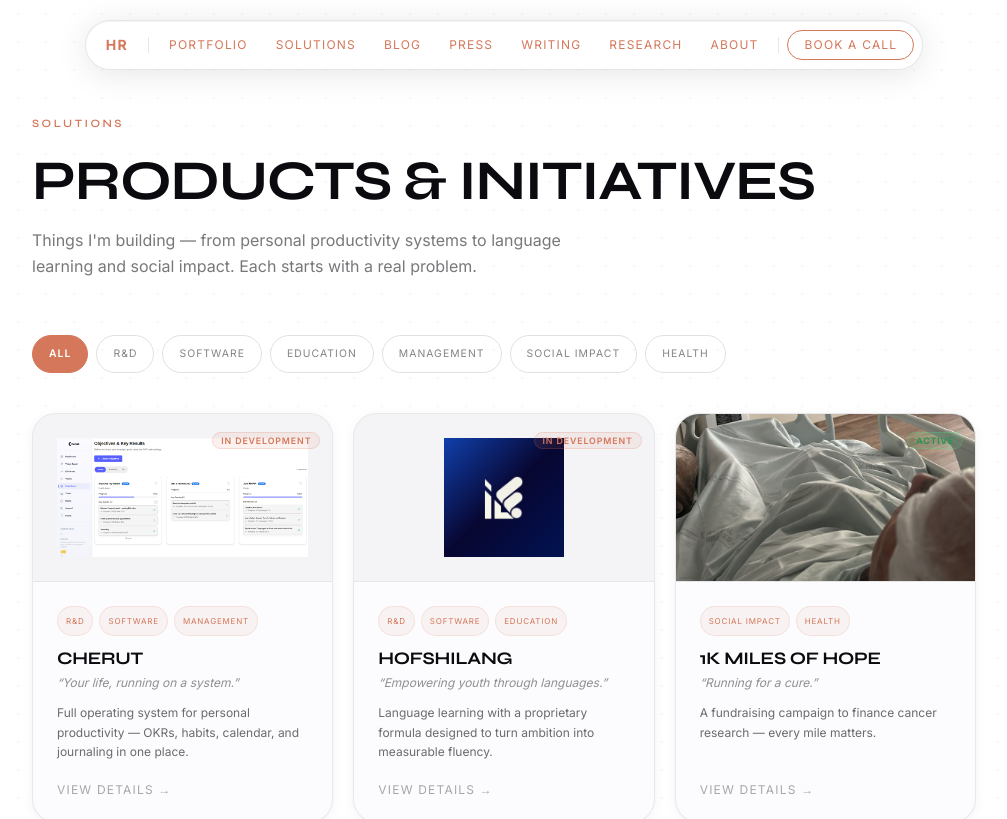
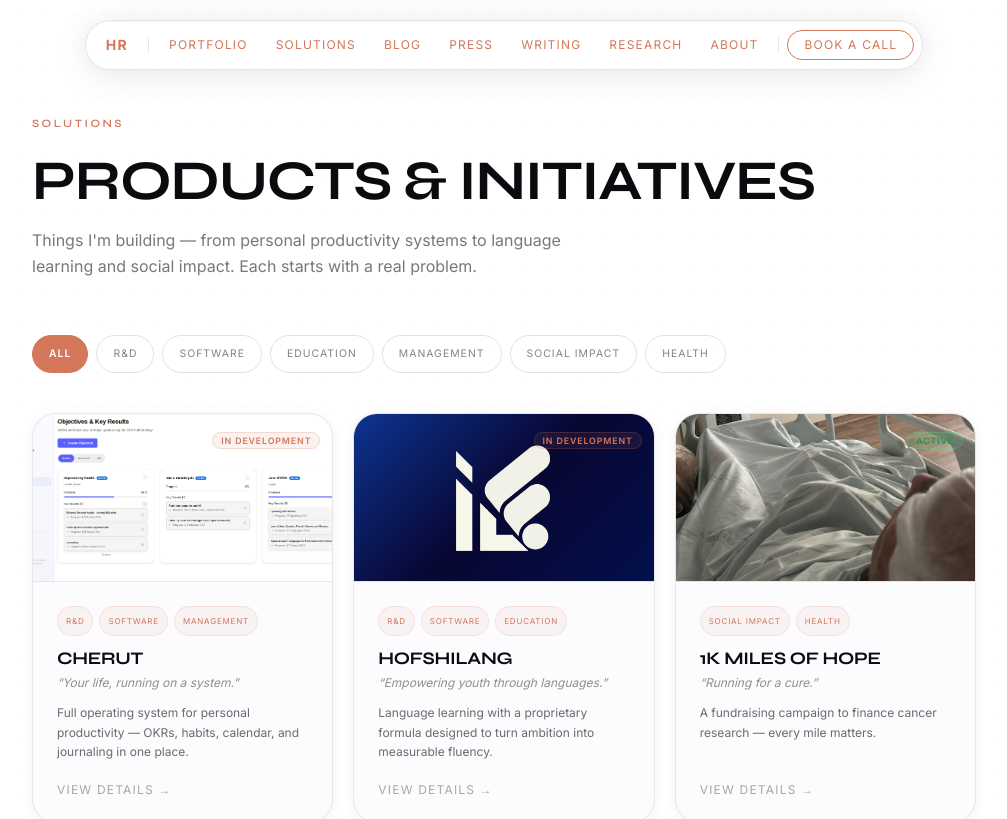
Before and after one commit to chutzpah-os/hr-portal, a Next.js app in the folder frontend/: page /solutions in a window 1280 px wide. Shown: the top 819 px of the page, without its empty margins (136-1143 px from the left). Built offline with nearby package versions, Linux system fonts and the light colour scheme; a web font is replaced by a local one.

Commit message:
fix(solutions): card cover images always fill container with object-cover

```diff
--- a/frontend/src/app/solutions/page.tsx
+++ b/frontend/src/app/solutions/page.tsx
@@ -303,8 +303,7 @@ function ProductCard({ product, onClick }: { product: Product; onClick: () => vo
             alt={product.name}
             fill
             sizes="(max-width: 768px) 100vw, (max-width: 1024px) 50vw, 33vw"
-            className={product.imageFit === 'cover' ? 'object-cover object-center' : 'object-contain'}
-            style={product.imageFit !== 'cover' ? { padding: '1.5rem' } : undefined}
+            className="object-cover object-center"
           />
         ) : (
           <div className="absolute inset-0 flex items-center justify-center">
```
